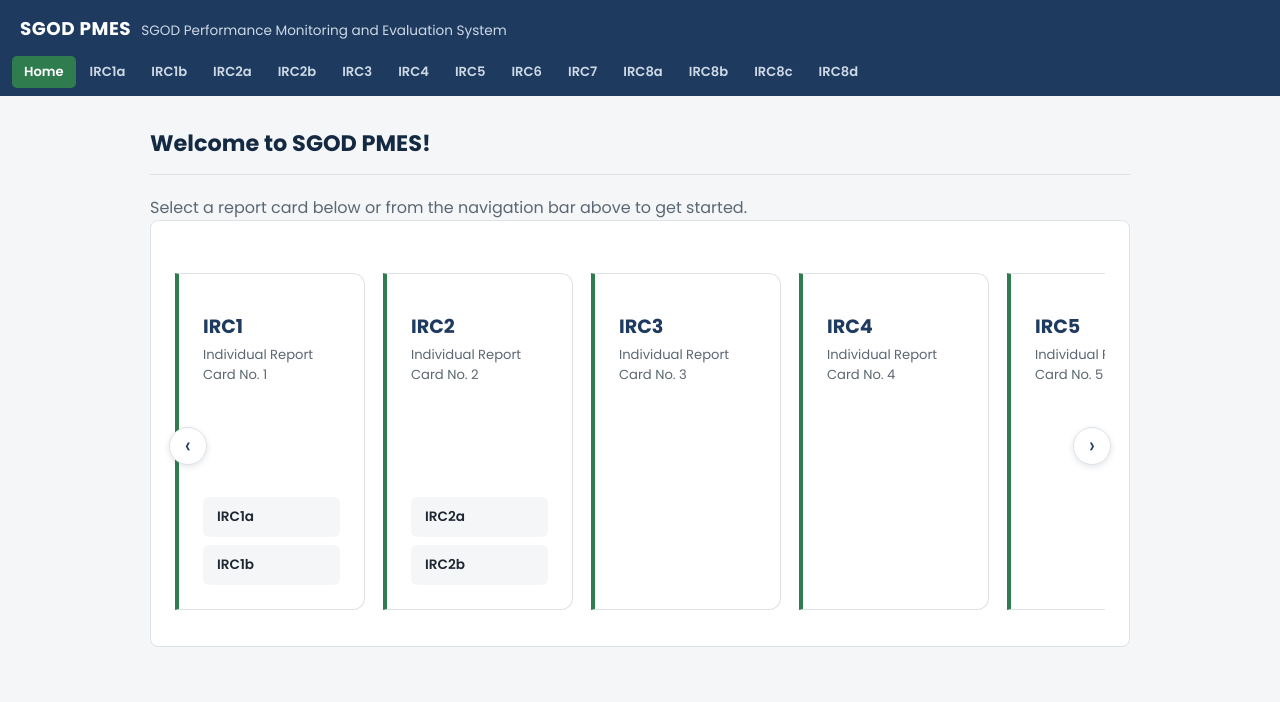
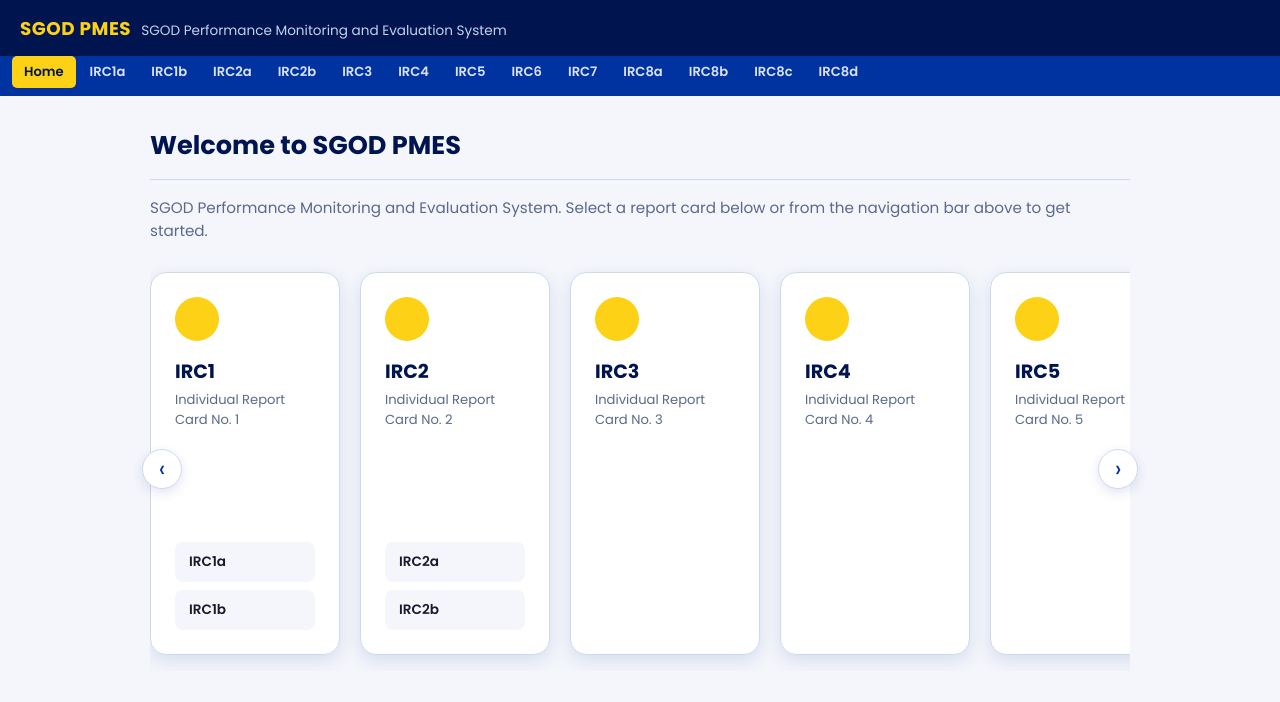
Before and after one commit to n-renz0801/Project-IRC, a Flask app: page / in a window 1280 px wide. Shown: the top 702 px of the page. Run offline with Flask 3, Linux system fonts and the light colour scheme; some libraries are stand-ins or nearby versions.

Commit message:
changed design of the cards

```diff
--- a/static/css/index.css
+++ b/static/css/index.css
@@ -9,28 +9,35 @@
   box-sizing: border-box;
   font-family: "Poppins", sans-serif;
 }
+/* ═══════════════════════════════════════════════════════════════════════════
+   BRAND PALETTE  (single source of truth — never redeclare in page CSS)
+═══════════════════════════════════════════════════════════════════════════ */
 :root {
-  --color-primary: #1e3a5f;
-  --color-primary-dark: #142942;
-  --color-accent: #2f7d4f;
-  --color-bg: #f4f6f8;
-  --color-surface: #ffffff;
-  --color-border: #dde2e7;
-  --color-text: #202833;
-  --color-text-muted: #5c6773;
+  --navy: #0033a0;
+  --navy-dark: #00247a;
+  --navy-deep: #001550;
+  --gold: #fcd116;
+  --gold-dark: #d4a900;
+  --white: #ffffff;
+  --off-white: #f4f6fb;
+  --text: #1a1a2e;
+  --text-light: #5a6a8a;
+  --border: #d0d8ec;
+  --shadow: rgba(0, 51, 160, 0.12);
+
   --header-height: 104px;
 }
 
 body {
   margin: 0;
-  background: var(--color-bg);
-  color: var(--color-text);
+  background: var(--off-white);
+  color: var(--text);
 }
 
 /* ---------- Header / Top bar ---------- */
 .app-header {
-  background: var(--color-primary);
-  color: #fff;
+  background: var(--navy-deep);
+  color: var(--white);
   position: sticky;
   top: 0;
   z-index: 10;
@@ -49,25 +56,26 @@ body {
   align-items: baseline;
   gap: 10px;
   text-decoration: none;
-  color: #fff;
+  color: var(--white);
 }
 
 .app-header__acronym {
   font-weight: 700;
   font-size: 1.15rem;
   letter-spacing: 0.5px;
+  color: var(--gold);
 }
 
 .app-header__full {
   font-size: 0.85rem;
-  color: #cdd9e5;
+  color: #c7d0ea;
 }
 
 .nav-toggle {
   display: none;
   background: none;
   border: none;
-  color: #fff;
+  color: var(--white);
   font-size: 1.4rem;
   cursor: pointer;
 }
@@ -78,11 +86,11 @@ body {
   flex-wrap: wrap;
   gap: 2px;
   padding: 0 12px 8px;
-  background: var(--color-primary);
+  background: var(--navy);
 }
 
 .navbar__link {
-  color: #cdd9e5;
+  color: #dbe4fa;
   text-decoration: none;
   font-size: 0.82rem;
   font-weight: 600;
@@ -92,18 +100,36 @@ body {
 }
 
 .navbar__link:hover {
-  background: var(--color-primary-dark);
-  color: #fff;
+  background: var(--navy-dark);
+  color: var(--white);
 }
 
 .navbar__link--active {
-  background: var(--color-accent);
-  color: #fff;
+  background: var(--gold);
+  color: var(--navy-deep);
 }
 
 /* ---------- Content ---------- */
 .content {
   padding: 30px 150px;
+}
+
+.page-hero h1 {
+  font-size: 1.6rem;
+  margin: 0 0 14px;
+  color: var(--navy-deep);
+}
+
+.page-divider {
+  border: none;
+  border-top: 1px solid var(--border);
+  margin: 0 0 16px;
+}
+
+.page-instruction {
+  color: var(--text-light);
+  margin: 0 0 24px;
+  font-size: 0.95rem;
 }
 
 .content__header {
@@ -112,18 +138,18 @@ body {
   gap: 14px;
   margin-bottom: 20px;
   padding-bottom: 14px;
-  border-bottom: 1px solid var(--color-border);
+  border-bottom: 1px solid var(--border);
 }
 
 .content__header h1 {
   font-size: 1.4rem;
   margin: 0;
-  color: var(--color-primary-dark);
+  color: var(--navy-deep);
 }
 
 .content__badge {
-  background: var(--color-accent);
-  color: #fff;
+  background: var(--gold);
+  color: var(--navy-deep);
   font-size: 0.75rem;
   font-weight: 700;
   padding: 3px 10px;
@@ -131,32 +157,31 @@ body {
 }
 
 .content__body {
-  background: var(--color-surface);
-  border: 1px solid var(--color-border);
-  border-radius: 8px;
-  padding: 24px;
+  background: transparent;
+  border: none;
+  padding: 0;
   min-height: 300px;
 }
 
 .placeholder-text {
-  color: var(--color-text-muted);
+  color: var(--text-light);
 }
 
 /* ---------- Home page: IRC card carousel ---------- */
 .carousel {
   position: relative;
-  margin-top: 24px;
+  margin-top: 4px;
 }
 
 .carousel__track {
   --visible-cards: 5.3;
-  --card-gap: 18px;
+  --card-gap: 20px;
   display: flex;
   gap: var(--card-gap);
   overflow-x: auto;
   scroll-snap-type: x proximity;
   scroll-behavior: auto;
-  padding: 4px 4px 12px;
+  padding: 6px 6px 16px;
   scrollbar-width: none; /* Firefox */
   -ms-overflow-style: none; /* old Edge/IE */
 }
@@ -170,33 +195,33 @@ body {
   top: 50%;
   transform: translateY(-50%);
   z-index: 2;
-  width: 38px;
-  height: 38px;
+  width: 40px;
+  height: 40px;
   border-radius: 50%;
-  background: var(--color-surface);
-  border: 1px solid var(--color-border);
-  color: var(--color-primary);
-  font-size: 1.4rem;
+  background: var(--white);
+  border: 1px solid var(--border);
+  color: var(--navy);
+  font-size: 1.5rem;
   line-height: 1;
   display: flex;
   align-items: center;
   justify-content: center;
   cursor: pointer;
-  box-shadow: 0 2px 6px rgba(20, 41, 66, 0.12);
+  box-shadow: 0 4px 12px var(--shadow);
 }
 
 .carousel__arrow:hover {
-  background: var(--color-accent);
-  border-color: var(--color-accent);
-  color: #fff;
+  background: var(--navy);
+  border-color: var(--navy);
+  color: var(--white);
 }
 
 .carousel__arrow--left {
-  left: -6px;
+  left: -8px;
 }
 
 .carousel__arrow--right {
-  right: -6px;
+  right: -8px;
 }
 
 /* ---------- Carousel card ---------- */
@@ -216,35 +241,44 @@ body {
   flex-direction: column;
   min-height: 300px;
   padding: 24px;
-  background: var(--color-surface);
-  border: 1px solid var(--color-border);
-  border-left: 4px solid var(--color-accent);
-  border-radius: 0 12px 12px 0;
+  background: var(--white);
+  border: 1px solid var(--border);
+  border-radius: 16px;
+  box-shadow: 0 6px 18px var(--shadow);
   transition:
     box-shadow 0.15s ease,
-    transform 0.15s ease;
+    transform 0.15s ease,
+    border-color 0.15s ease;
 }
 
 .carousel-card:hover {
-  box-shadow: 0 4px 14px rgba(30, 58, 95, 0.1);
-  transform: translateY(-2px);
+  box-shadow: 0 12px 28px var(--shadow);
+  transform: translateY(-4px);
+  border-color: var(--navy);
 }
 
-.carousel-card__icon {
-  font-size: 1.6rem;
-  color: var(--color-accent);
+.carousel-card__icon-badge {
+  width: 44px;
+  height: 44px;
+  border-radius: 50%;
+  background: var(--gold);
+  color: var(--navy-deep);
+  display: flex;
+  align-items: center;
+  justify-content: center;
+  font-size: 1.25rem;
 }
 
 .carousel-card__code {
   font-weight: 700;
   font-size: 1.2rem;
-  color: var(--color-primary);
-  margin: 14px 0 4px;
+  color: var(--navy-deep);
+  margin: 16px 0 4px;
 }
 
 .carousel-card__label {
   font-size: 0.82rem;
-  color: var(--color-text-muted);
+  color: var(--text-light);
   margin: 0;
 }
 
@@ -271,27 +305,27 @@ body {
   text-decoration: none;
   font-size: 0.85rem;
   font-weight: 600;
-  color: var(--color-text);
-  background: var(--color-bg);
+  color: var(--text);
+  background: var(--off-white);
   padding: 10px 14px;
-  border-radius: 6px;
+  border-radius: 8px;
   transition:
     background 0.15s ease,
     color 0.15s ease;
 }
 
 .carousel-card__row i {
-  color: var(--color-text-muted);
+  color: var(--text-light);
   font-size: 0.95rem;
 }
 
 .carousel-card__row:hover {
-  background: var(--color-accent);
-  color: #fff;
+  background: var(--navy);
+  color: var(--white);
 }
 
 .carousel-card__row:hover i {
-  color: #fff;
+  color: var(--white);
 }
 
 /* ---------- Responsive ---------- */
@@ -313,4 +347,8 @@ body {
   .content {
     padding: 20px;
   }
+
+  .carousel__track {
+    --visible-cards: 1.3;
+  }
 }
--- a/static/js/index.js
+++ b/static/js/index.js
@@ -12,18 +12,28 @@ document.addEventListener("DOMContentLoaded", function () {
   var track = document.getElementById("carouselTrack");
   var leftBtn = document.getElementById("carouselLeft");
   var rightBtn = document.getElementById("carouselRight");
-  var SCROLL_STEP = 280;
+  var CARDS_PER_PRESS = 3; // how many cards each arrow click scrolls past
+
+  function getScrollStep() {
+    var card = track.querySelector(".carousel-card");
+    if (!card) return 280;
+    var cardWidth = card.getBoundingClientRect().width;
+    var gap = parseFloat(
+      getComputedStyle(track).columnGap || getComputedStyle(track).gap || 20,
+    );
+    return (cardWidth + gap) * CARDS_PER_PRESS;
+  }
 
   if (track) {
     if (leftBtn) {
       leftBtn.addEventListener("click", function () {
-        track.scrollBy({ left: -SCROLL_STEP, behavior: "smooth" });
+        track.scrollBy({ left: -getScrollStep(), behavior: "smooth" });
       });
     }
 
     if (rightBtn) {
       rightBtn.addEventListener("click", function () {
-        track.scrollBy({ left: SCROLL_STEP, behavior: "smooth" });
+        track.scrollBy({ left: getScrollStep(), behavior: "smooth" });
       });
     }
 
--- a/templates/home.html
+++ b/templates/home.html
@@ -1,10 +1,14 @@
 {% extends "base.html" %} {% block title %}Home - SGOD PMES{% endblock %} {%
 block content %}
-<div class="content__header">
-  <h1>Welcome to SGOD PMES!</h1>
+<div class="page-hero">
+  <h1>Welcome to SGOD PMES</h1>
 </div>
-<p class="placeholder-text">
-  Select a report card below or from the navigation bar above to get started.
+
+<hr class="page-divider" />
+
+<p class="page-instruction">
+  SGOD Performance Monitoring and Evaluation System. Select a report card below
+  or from the navigation bar above to get started.
 </p>
 
 <div class="content__body">
@@ -21,7 +25,9 @@ block content %}
     <div class="carousel__track" id="carouselTrack">
       {% for group in groups %}
       <div class="carousel-card">
-        <i class="ti ti-file-report carousel-card__icon" aria-hidden="true"></i>
+        <span class="carousel-card__icon-badge">
+          <i class="ti ti-file-report" aria-hidden="true"></i>
+        </span>
         <p class="carousel-card__code">{{ group.code }}</p>
         <p class="carousel-card__label">{{ group.label }}</p>
 
```
